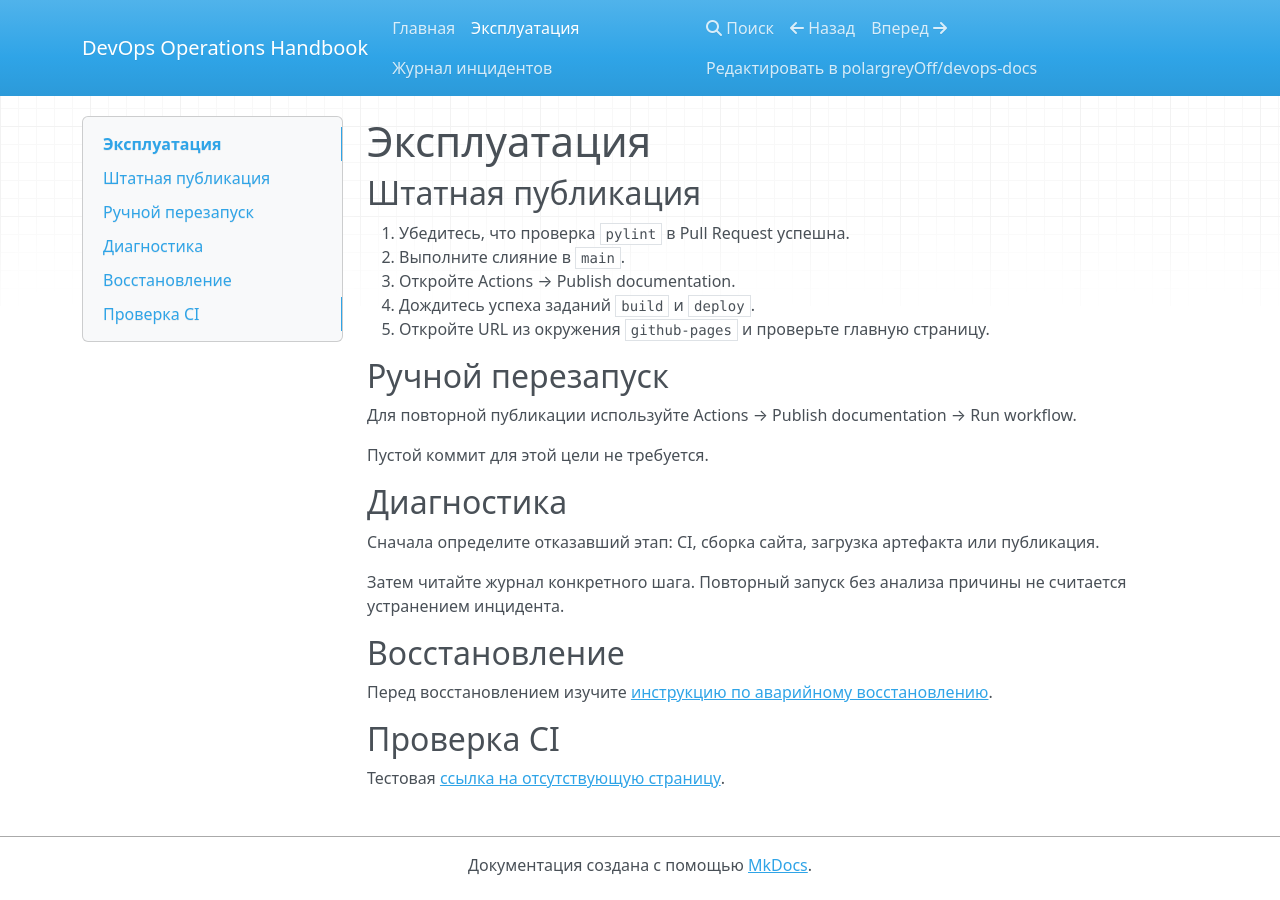
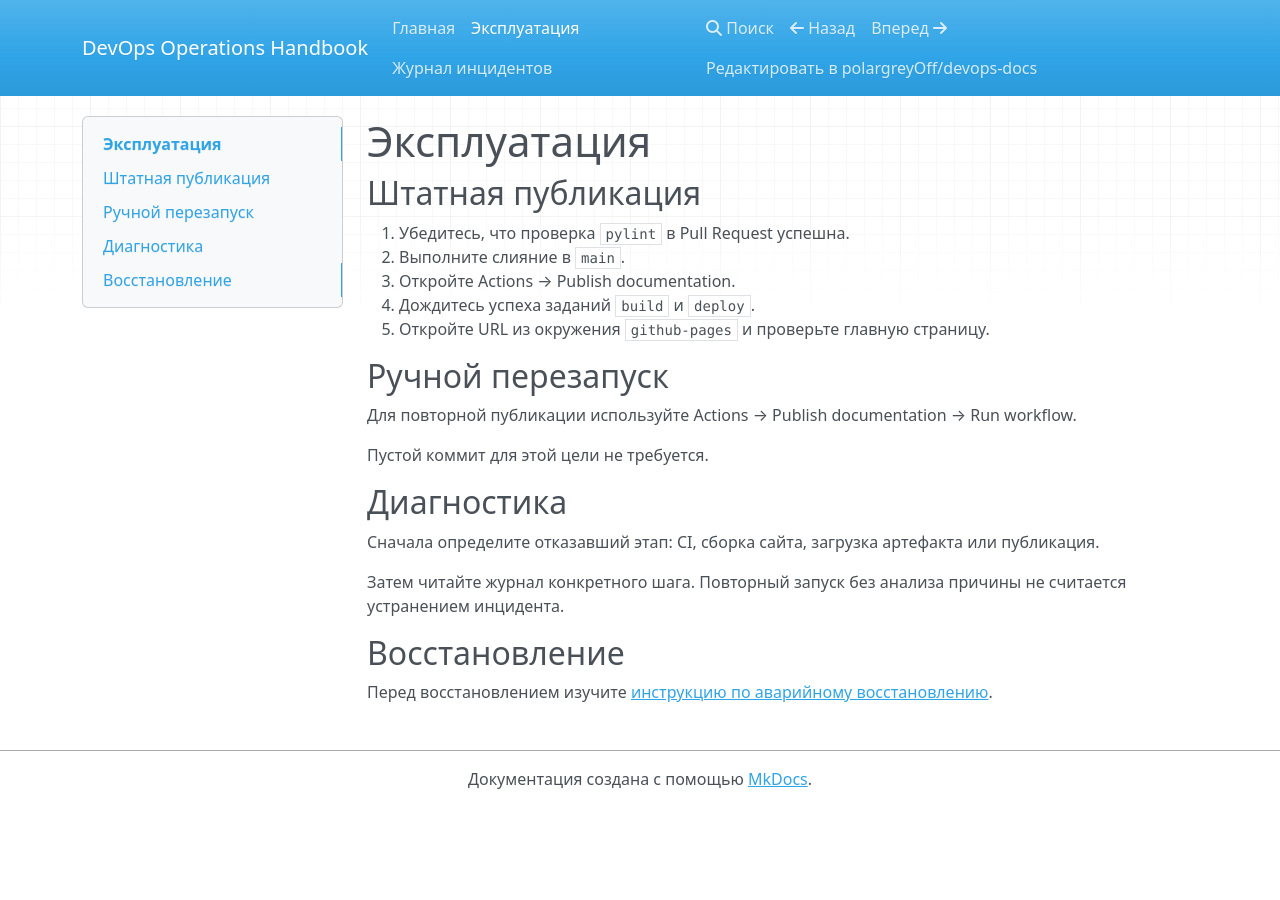
Before and after one commit to polargreyOff/devops-docs, an MkDocs documentation site: the page built from docs/runbook.md, in a window 1280 px wide. Built offline with MkDocs 1.6.1, drawn with Linux system fonts in a browser that asks for light colours; nearby versions of some CDN libraries.

Commit message:
fix: remove broken documentation link

```diff
--- a/docs/runbook.md
+++ b/docs/runbook.md
@@ -23,7 +23,3 @@
 ## Восстановление
 
 Перед восстановлением изучите [инструкцию по аварийному восстановлению](incidents.md).
-
-## Проверка CI
-
-Тестовая [ссылка на отсутствующую страницу](missing-page.md).
```
